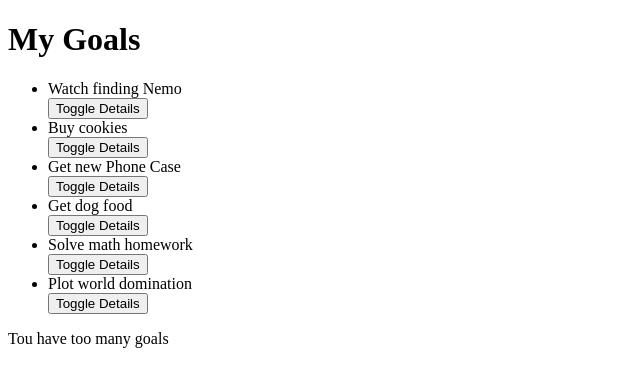
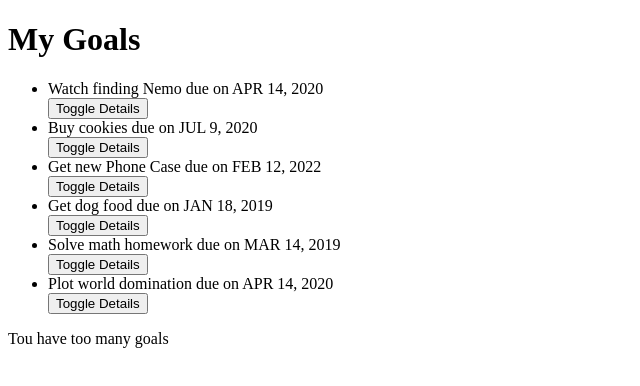
Before and after one commit to Brian-Weloba/Goals, an Angular app: page / in a window 1280 px wide. Shown: the top 386 px of the page, without its empty margins (0-640 px from the left). Built offline with nearby package versions, Linux system fonts and the light colour scheme.

Commit message:
add custom pipe

```diff
--- a/src/app/app.module.ts
+++ b/src/app/app.module.ts
@@ -5,12 +5,16 @@ import { AppRoutingModule } from './app-routing.module';
 import { AppComponent } from './app.component';
 import { GoalComponent } from './goal/goal.component';
 import { GoalDetailComponent } from './goal-detail/goal-detail.component';
+import { StrikethroughDirective } from './strikethrough.directive';
+import { DateCountPipe } from './date-count.pipe';
 
 @NgModule({
   declarations: [
     AppComponent,
     GoalComponent,
-    GoalDetailComponent
+    GoalDetailComponent,
+    StrikethroughDirective,
+    DateCountPipe
   ],
   imports: [
     BrowserModule,
--- /dev/null
+++ b/src/app/date-count.pipe.ts
@@ -0,0 +1,23 @@
+import { Pipe, PipeTransform } from '@angular/core';
+
+@Pipe({
+  name: 'dateCount'
+})
+export class DateCountPipe implements PipeTransform {
+
+  transform(value: any): any {
+    let today:Date = new Date(); //get current date adt time
+    let todayWithNoTime:any = new Date(today.getFullYear(), today.getMonth(), today.getDate())
+    var dateDifference = Math.abs(value - todayWithNoTime) //returns value in milliseconds
+    const secondsInDay = 86400;
+    var dateDifferenceSeconds = dateDifference*0.001;
+    var dateCounter = dateDifferenceSeconds/secondsInDay;
+
+    if(dateCounter>=1 && value > todayWithNoTime){
+      return `due in ${dateCounter} days`;
+    }else{
+      return ' overdue';
+    }
+  }
+
+}
--- a/src/app/goal-detail/goal-detail.component.html
+++ b/src/app/goal-detail/goal-detail.component.html
@@ -1,4 +1,5 @@
 <p>
     {{goal.description}}
 </p>
+<p>This goal is {{goal.completeDate|dateCount}}</p>
 <button (click)='goalComplete(true)'>Complete</button>
--- a/src/app/goal.ts
+++ b/src/app/goal.ts
@@ -1,7 +1,7 @@
 export class Goal {
 
   showDescription: boolean;
-  constructor(public id: number, public name: string, public description: string){
+  constructor(public id: number, public name: string, public description: string, public completeDate: Date){
     this.showDescription = false;
   }
 
--- a/src/app/goal/goal.component.html
+++ b/src/app/goal/goal.component.html
@@ -2,7 +2,7 @@
     <h1>My Goals</h1>
     <ul>
         <div *ngFor='let goal of goals; let i =index'>
-            <li>{{goal.name}}</li>
+            <li appStrikethrough>{{goal.name}} due on {{goal.completeDate|date|uppercase}}</li>
             <button (click)='toggleDetails(i)'>Toggle Details</button>
             <app-goal-detail *ngIf='goal.showDescription' [goal]='goal' (isComplete)='completeGoal($event, i)'></app-goal-detail>
         </div>
--- a/src/app/goal/goal.component.ts
+++ b/src/app/goal/goal.component.ts
@@ -9,12 +9,12 @@ import { Goal } from '../goal';
 export class GoalComponent implements OnInit {
 
   goals:Goal[]= [
-    new Goal (1, 'Watch finding Nemo', 'Find an online version and watch merlin find his son'),
-    new Goal (2,  'Buy cookies', 'I have to buy cookies for the parrot'),
-    new Goal (3,  'Get new Phone Case', 'Diana has her birthday coming up soon'),
-    new Goal (4,  'Get dog food', 'Pupper likes expensive sancks'),
-    new Goal (5,  'Solve math homework', 'Damn Math'),
-    new Goal (6,  'Plot world domination', 'Cause I am an evil overlord'),
+    new Goal (1, 'Watch finding Nemo', 'Find an online version and watch merlin find his son', new Date(2020,3,14)),
+    new Goal (2,  'Buy cookies', 'I have to buy cookies for the parrot', new Date(2020,6,9)),
+    new Goal (3,  'Get new Phone Case', 'Diana has her birthday coming up soon', new Date(2022,1,12)),
+    new Goal (4,  'Get dog food', 'Pupper likes expensive sancks', new Date(2019,0,18)),
+    new Goal (5,  'Solve math homework', 'Damn Math', new Date(2019,2,14)),
+    new Goal (6,  'Plot world domination', 'Cause I am an evil overlord', new Date(2020,3,14)),
   ];
 
   toggleDetails(index){
--- /dev/null
+++ b/src/app/strikethrough.directive.ts
@@ -0,0 +1,22 @@
+import { Directive, ElementRef, HostListener } from '@angular/core';
+
+@Directive({
+  selector: '[appStrikethrough]'
+})
+export class StrikethroughDirective {
+
+  constructor(private elem: ElementRef){ }
+
+  @HostListener('click') onClicks(){
+    this.textDeco('line-through');
+  }
+
+  @HostListener('dblclick') onDoubleClicks(){
+    this.textDeco('none');
+  }
+
+  private textDeco(action: string){
+    this.elem.nativeElement.style.textDecoration=action;
+
+  }
+}
```
Also changed, not shown: 2 other files (tests, documents, lock files or other folders).
